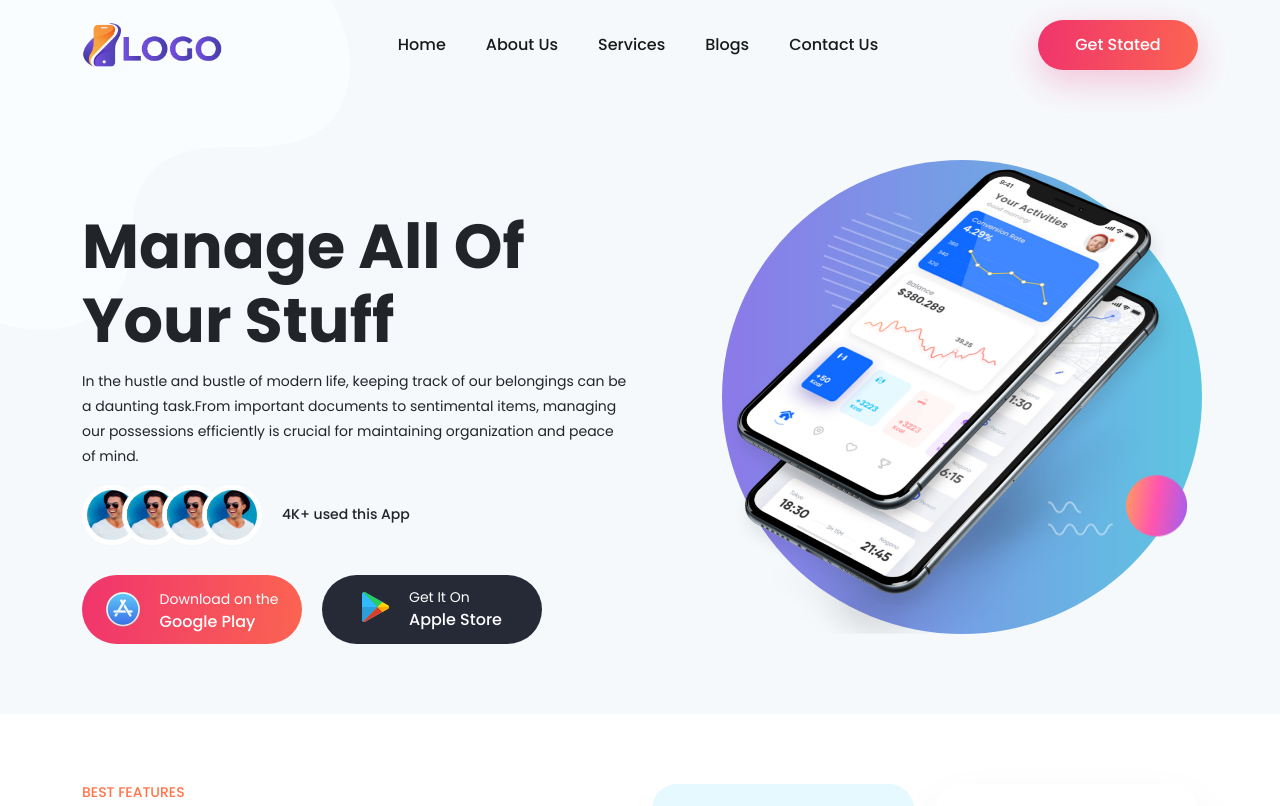
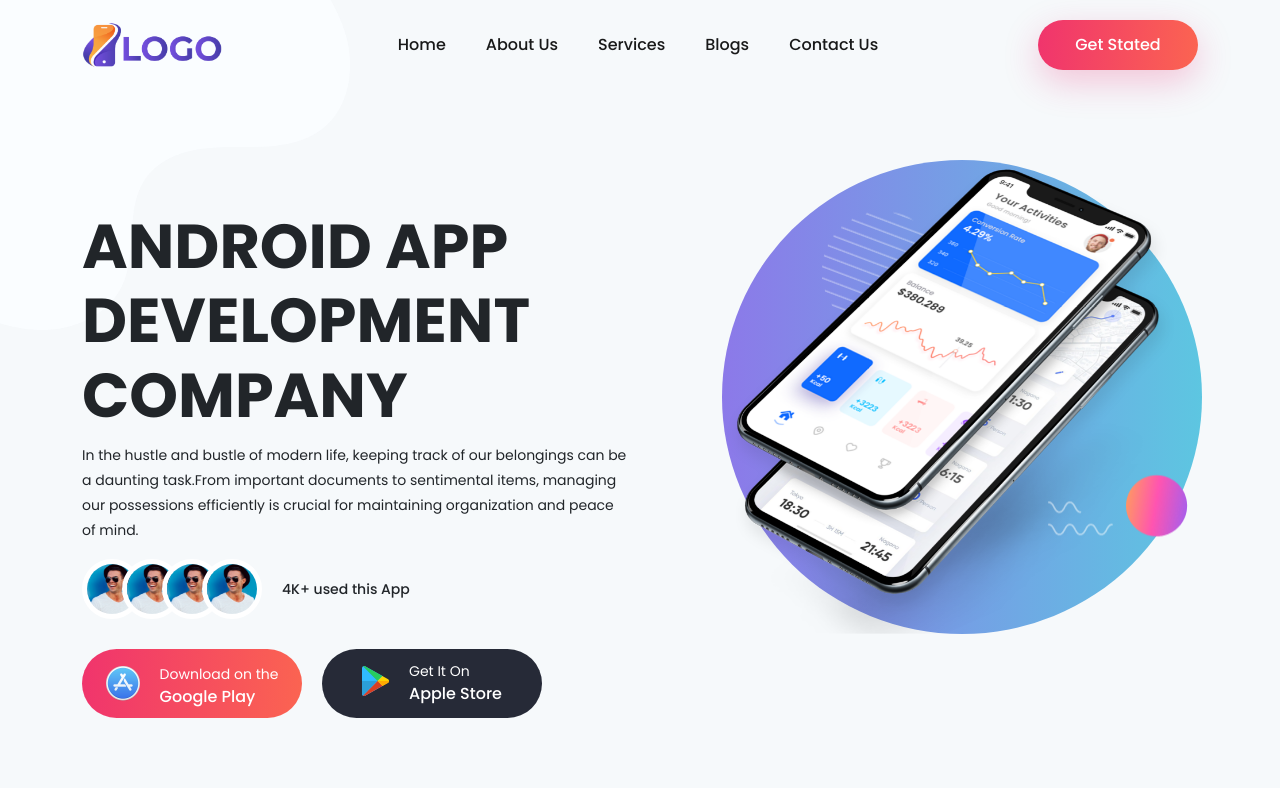
Before and after one commit to mannan-bitsclan/react-vercel-app, a React (Create React App) app: page / in a window 1280 px wide. Shown: the top 806 px of the page. Built offline with nearby package versions, Linux system fonts and the light colour scheme.

Commit message:
content changes

```diff
--- a/src/components/Herosection/Herosection.jsx
+++ b/src/components/Herosection/Herosection.jsx
@@ -19,7 +19,7 @@ const Herosection = () => {
                         <div className="col-md-6">
                             <img src="assets/images/shape-5.png" className="banner-shape-image" alt="" />
                             <div className="text-box">
-                                <h1 data-aos="fade-up">Manage All Of Your Stuff</h1>
+                                <h1 data-aos="fade-up">ANDROID APP DEVELOPMENT COMPANY</h1>
                                 <p data-aos="fade-up">In the hustle and bustle of modern life, keeping track of our belongings can be a daunting task.From important documents to sentimental items, managing our possessions efficiently is crucial for maintaining organization and peace of mind.</p>
                                 <div className="images-text-box">
                                     <div className="images-box" data-aos="fade-up">
--- a/src/pages/Home.jsx
+++ b/src/pages/Home.jsx
@@ -144,7 +144,7 @@ const Home = () => {
                         </div>
 
                         <div className="col-md-6 pt-4">
-                            <Heading subheading={"INTRO VIDEO"} mainheading={`Watch Our Most Watched Texap App Video`} />
+                            <Heading subheading={"INTRO VIDEO"} mainheading={`Watch Our Most Watched App Video`} />
                             <p data-aos="fade-up" className='common-text'>Cloud based storage for your data backup just log in with your mail account from play store and using whatever you want for your business purpose orem ipsum dummy text. Never missyour chance its just began. Cloud based storage for your data backup just log in with your mail account from play store and using whatever you want for your business purpose orem ipsum dummy text.Never missyour chance its just began.</p>
 
                             <div className="btn-vedio-sec">
```
